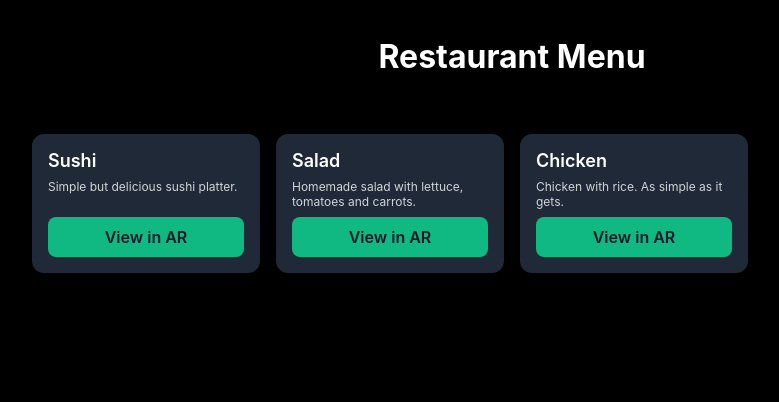
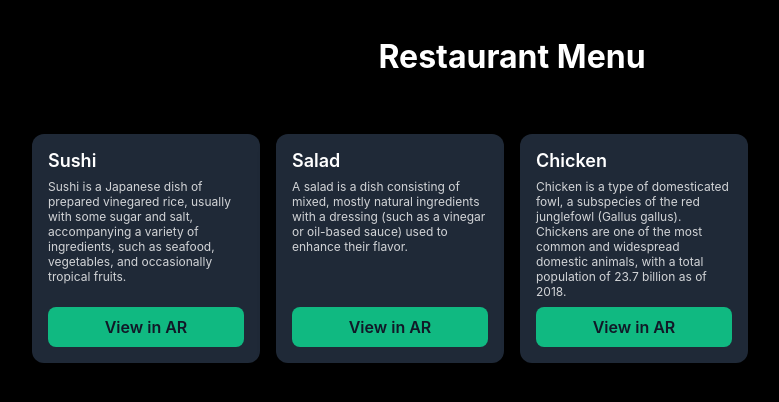
Before and after one commit to gqmv/ra2, a React (Vite) app: page / in a window 1280 px wide. Shown: the top 402 px of the page, without its empty margins (128-907 px from the left). Built offline with nearby package versions, Linux system fonts and the light colour scheme; what @react-three/xr would draw is missing.

Commit message:
Enhance MenuItem descriptions and add scale property; update XrHitCube to utilize dynamic scale for models

```diff
--- a/src/App.tsx
+++ b/src/App.tsx
@@ -9,19 +9,25 @@ const items: MenuItem[] = [
     id: "sushi",
     name: "Sushi",
     model_path: "/sushi.gltf",
-    description: "Simple but delicious sushi platter.",
+    description:
+      "Sushi is a Japanese dish of prepared vinegared rice, usually with some sugar and salt, accompanying a variety of ingredients, such as seafood, vegetables, and occasionally tropical fruits.",
+    scale: 2,
   },
   {
     id: "salad",
     name: "Salad",
     model_path: "/salad.gltf",
-    description: "Homemade salad with lettuce, tomatoes and carrots.",
+    description:
+      "A salad is a dish consisting of mixed, mostly natural ingredients with a dressing (such as a vinegar or oil-based sauce) used to enhance their flavor.",
+    scale: 0.65,
   },
   {
     id: "chicken",
     name: "Chicken",
     model_path: "/chicken.gltf",
-    description: "Chicken with rice. As simple as it gets.",
+    description:
+      "Chicken is a type of domesticated fowl, a subspecies of the red junglefowl (Gallus gallus). Chickens are one of the most common and widespread domestic animals, with a total population of 23.7 billion as of 2018.",
+    scale: 1,
   },
 ];
 
--- a/src/XrHitCube.tsx
+++ b/src/XrHitCube.tsx
@@ -21,6 +21,7 @@ const XrHitCube = ({ onModelPlaced, menuItem }: XrHitCubeProps) => {
   const xrState = useXR((state) => state);
 
   const activeModelPath = menuItem.model_path;
+  const itemScale = menuItem.scale ?? 1;
 
   useThree(({ camera }) => {
     camera.position.set(0, 1, 3);
@@ -63,7 +64,11 @@ const XrHitCube = ({ onModelPlaced, menuItem }: XrHitCubeProps) => {
       <directionalLight position={[10, 10, 5]} intensity={0.8} />
 
       {!xrState.session && (
-        <Model modelPath={activeModelPath} position={[0, 0, 0]} scale={2} />
+        <Model
+          modelPath={activeModelPath}
+          position={[0, 0, 0]}
+          scale={itemScale}
+        />
       )}
 
       {xrState.session &&
@@ -72,7 +77,7 @@ const XrHitCube = ({ onModelPlaced, menuItem }: XrHitCubeProps) => {
             key={id}
             modelPath={activeModelPath}
             position={position}
-            scale={1}
+            scale={itemScale}
           />
         ))}
 
--- a/src/types.ts
+++ b/src/types.ts
@@ -3,4 +3,5 @@ export interface MenuItem {
   name: string;
   model_path: string;
   description: string;
+  scale: number;
 }
```
